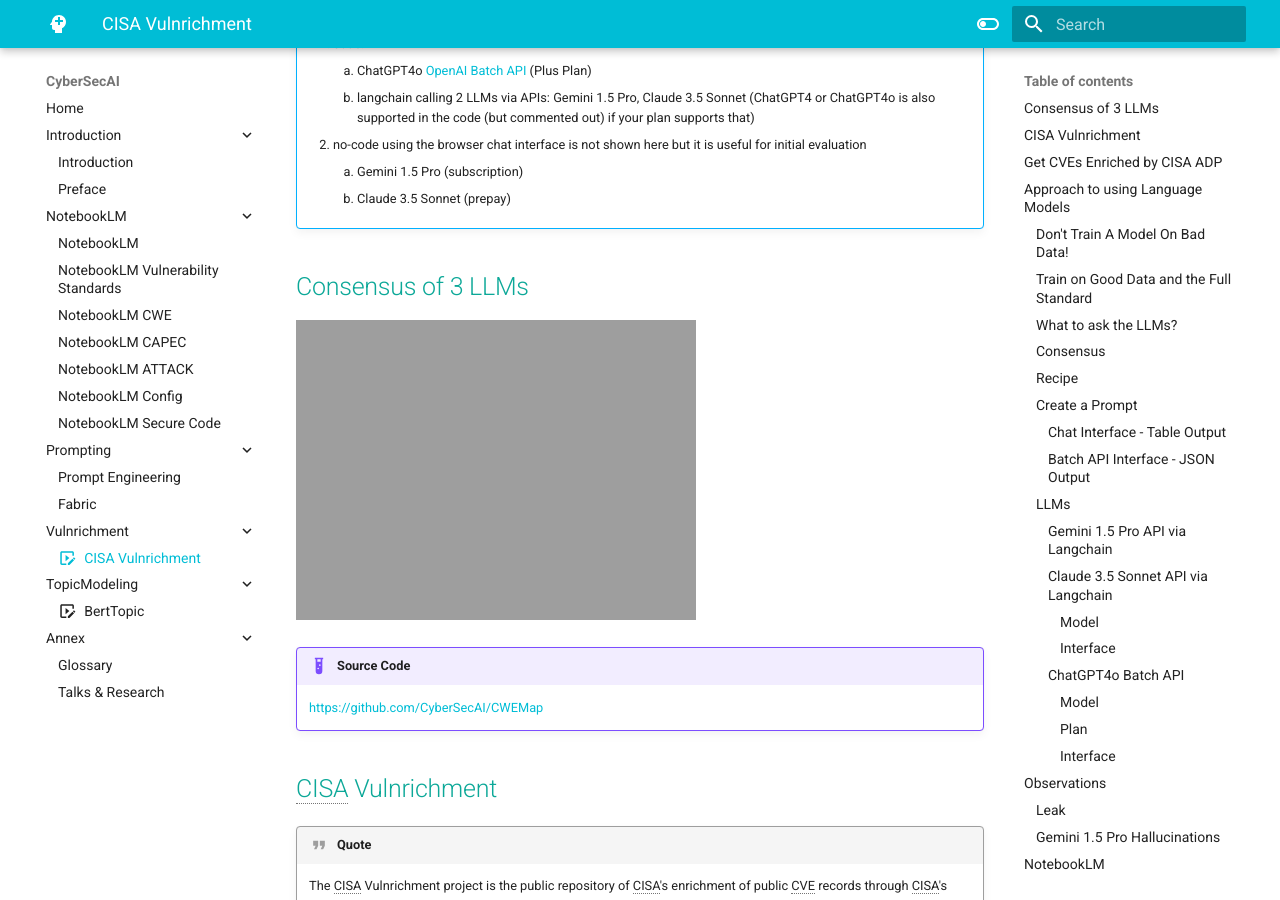
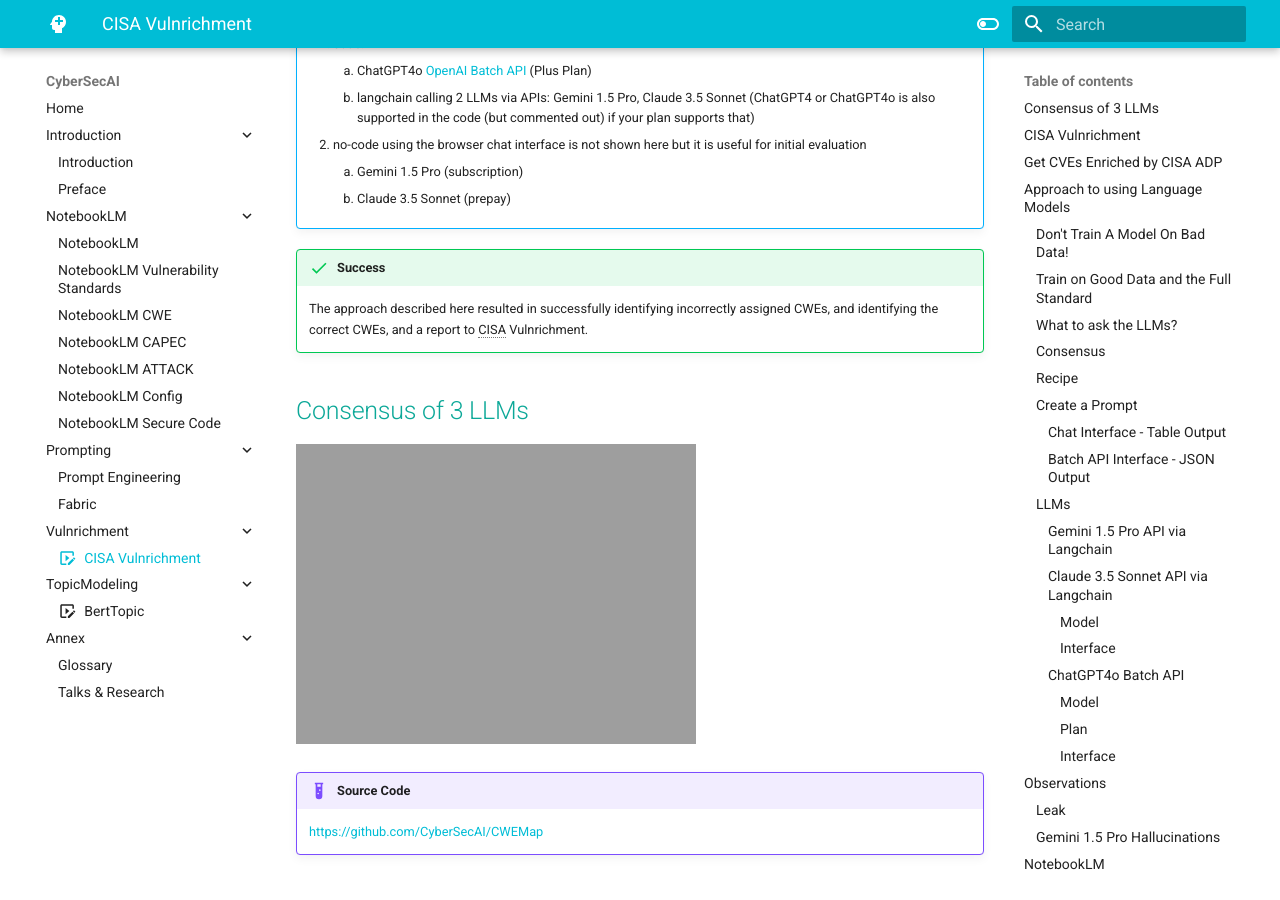
Before and after one commit to CyberSecAI/CyberSecAI.github.io, an MkDocs documentation site: the page built from docs/Vulnrichment/Vulnrichment.md, in a window 1280 px wide and 900 px high, scrolled down 938 px. Built offline with MkDocs 1.6.1 and Material for MkDocs 9.7.7, drawn with Linux system fonts in a browser that asks for light colours; emoji names are drawn with the system emoji font; comment, search, counter and statistics services are not loaded.

Commit message:
vulnrichment success

```diff
--- a/docs/Vulnrichment/Vulnrichment.md
+++ b/docs/Vulnrichment/Vulnrichment.md
@@ -47,6 +47,12 @@ icon: material/play-box-edit-outline
     1. no-code using the browser chat interface is not shown here but it is useful for initial evaluation
         1. Gemini 1.5 Pro (subscription)
         2. Claude 3.5 Sonnet (prepay)
+
+
+!!! success
+
+    The approach described here resulted in successfully identifying incorrectly assigned CWEs, and identifying the correct CWEs, and a report to CISA Vulnrichment.
+
 
 
 ## Consensus of 3 LLMs
```
